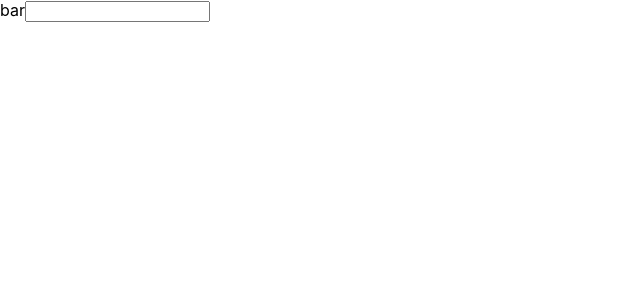
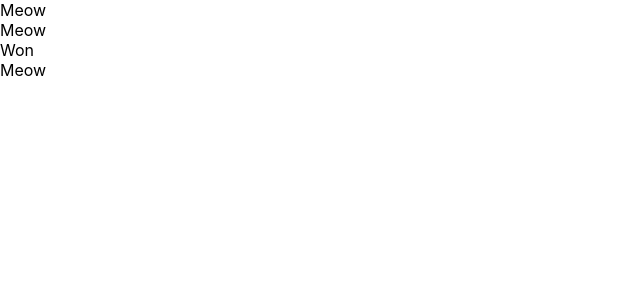
Before and after one commit to mdArayaRyota/udemy-react-redux-crud-application, a React (Create React App) app: page / in a window 1280 px wide. Shown: the top 300 px of the page, without its empty margins (0-640 px from the left). Built offline with nearby package versions, Linux system fonts and the light colour scheme.

Commit message:
create class component and functional component

```diff
--- a/src/App.js
+++ b/src/App.js
@@ -1,11 +1,37 @@
 import React from 'react';
 
-function App() {
+// function App() {
+//   return (
+//     <React.Fragment>
+//       <label htmlFor="bar">bar</label>
+//       <input type="text" onChange={()=>{console.log("I am clicked.")}} />
+//     </React.Fragment>
+//   )
+// }
+// class App extends Comment{
+//   render(){
+//     return(
+//       <React.Fragment>
+//         <label htmlFor="bar">bar</label>
+//         <input type="text" onChange{() => {console.log("I am clicked")}}/>
+//       </React.Fragment>
+//     )
+//   }
+// }
+const App = () => {
   return (
-    <React.Fragment>
-      <label htmlFor="bar">bar</label>
-      <input type="text" onChange={()=>{console.log("I am clicked.")}} />
-    </React.Fragment>
+    <div>
+      <Cat />
+      <Cat />
+      <Dog />
+      <Cat />
+    </div>
   )
 }
+const Cat = () => {
+  return <div>Meow</div>
+}
+let Dog = () => {
+  return <div>Won</div>
+}
 export default App;
```
